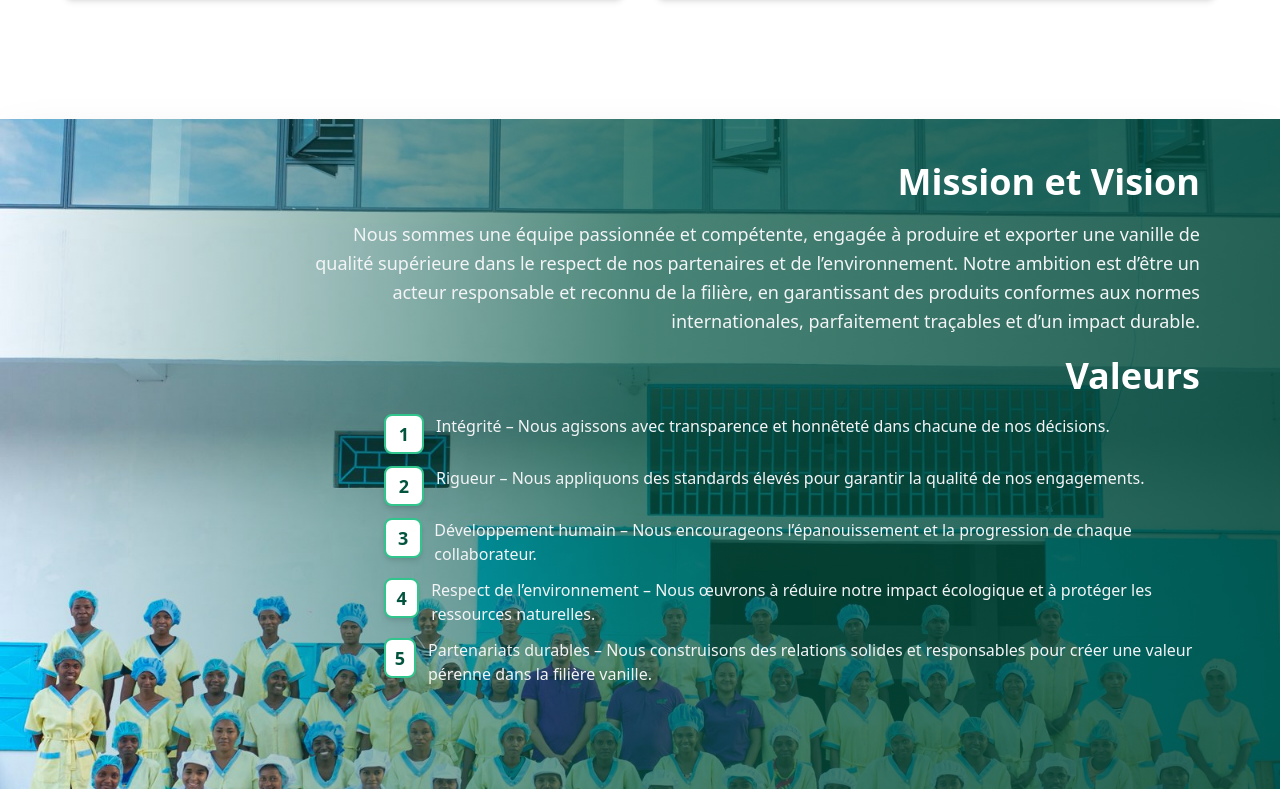
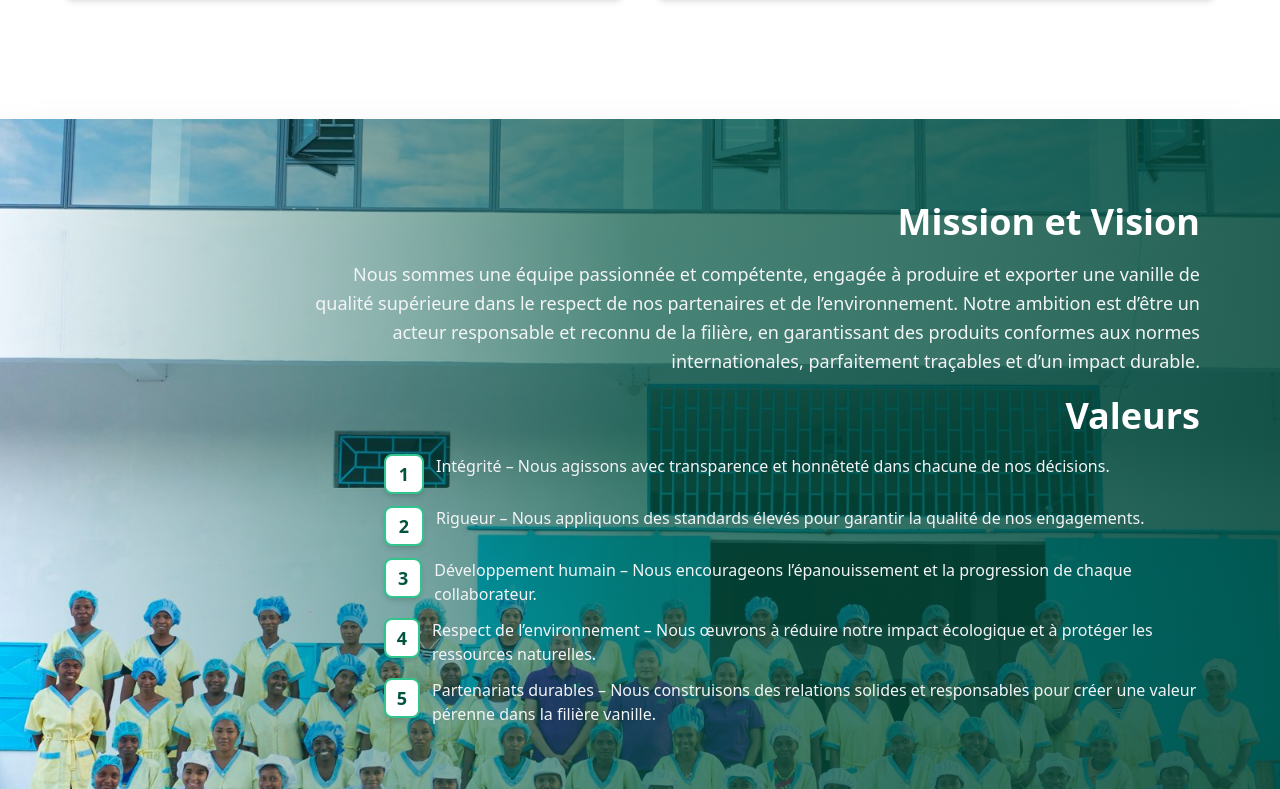
Before and after one commit to LaMa-Log/UNM, a React (Vite) app: page / in a window 1280 px wide. Shown: the part 6011-6800 px from the top of the page. Built offline with nearby package versions, Linux system fonts and the light colour scheme.

Commit message:
point final

```diff
--- a/src/components/body/Engagements.tsx
+++ b/src/components/body/Engagements.tsx
@@ -12,7 +12,7 @@ export default function Engagements() {
       className="flex flex-col  justify-center items-center w-full h-full "
     >
         <div
-        className="relative w-full shadow-2xl">
+        className="relative w-full h-screen shadow-2xl">
         {/* --- Image de fond --- */}
         <motion.img
           src={couverture}
@@ -31,7 +31,7 @@ export default function Engagements() {
         </div>
 
         {/* --- Contenu principal --- */}
-        <div className="relative z-10 flex flex-col lg:flex-row justify-end items-center h-full px-4 sm:px-10 lg:px-20 py-10  text-white">
+        <div className="relative z-10 flex flex-col lg:flex-row justify-end items-center h-full  top-20 px-4 sm:px-10 lg:px-20 py-10  text-white">
           <motion.div
             initial={{ opacity: 0, y: 50 }}
             whileInView={{ opacity: 1, y: 0 }}
@@ -88,7 +88,7 @@ export default function Engagements() {
                     {index + 1}
                   </motion.div>
 
-                  <p className="max-w-5xl text-gray-100 text-sm sm:text-base text-left">
+                  <p className="max-w-3xl text-gray-100 text-sm sm:text-base text-left">
                     {text}
                   </p>
                 </motion.div>
--- a/src/components/home/ServicesPreparation.tsx
+++ b/src/components/home/ServicesPreparation.tsx
@@ -23,7 +23,7 @@ export default function Preparations() {
         whileInView={{ opacity: 1, y: 0 }}
         exit={{ opacity: 0, y: 40 }}
         transition={{ duration: 0.6 }}
-        viewport={{ amount: 0.3 }}
+
         className="text-2xl md:text-4xl font-bold text-start ml-6 md:ml-30 text-gray-800 mb-5 md:mb-10"
       >
          {/* {t("preparations.titre")} */}
@@ -53,9 +53,8 @@ export default function Preparations() {
             {/* Texte */}
             <div className="w-full lg:w-1/2">
               <motion.h3
-                initial={{ opacity: 0, x: index % 2 === 0 ? -50 : 50 }}
+                initial={{ opacity: 0, x: index % 2 === 0 ? -50 : 0 }}
                 whileInView={{ opacity: 1, x: 0 }}
-                exit={{ opacity: 0, x: index % 2 === 0 ? -50 : 50 }}
                 transition={{ duration: 0.6 }}
                 viewport={{ amount: 0.3 }}
                 className="text-2xl md:text-3xl font-semibold text-green-700 mb-3"
@@ -65,7 +64,6 @@ export default function Preparations() {
               <motion.p
                 initial={{ opacity: 0 }}
                 whileInView={{ opacity: 1 }}
-                exit={{ opacity: 0 }}
                 transition={{ duration: 0.8, delay: 0.2 }}
                 viewport={{ amount: 0.3 }}
                 className="text-gray-700 leading-relaxed text-justify text-xl"
```
